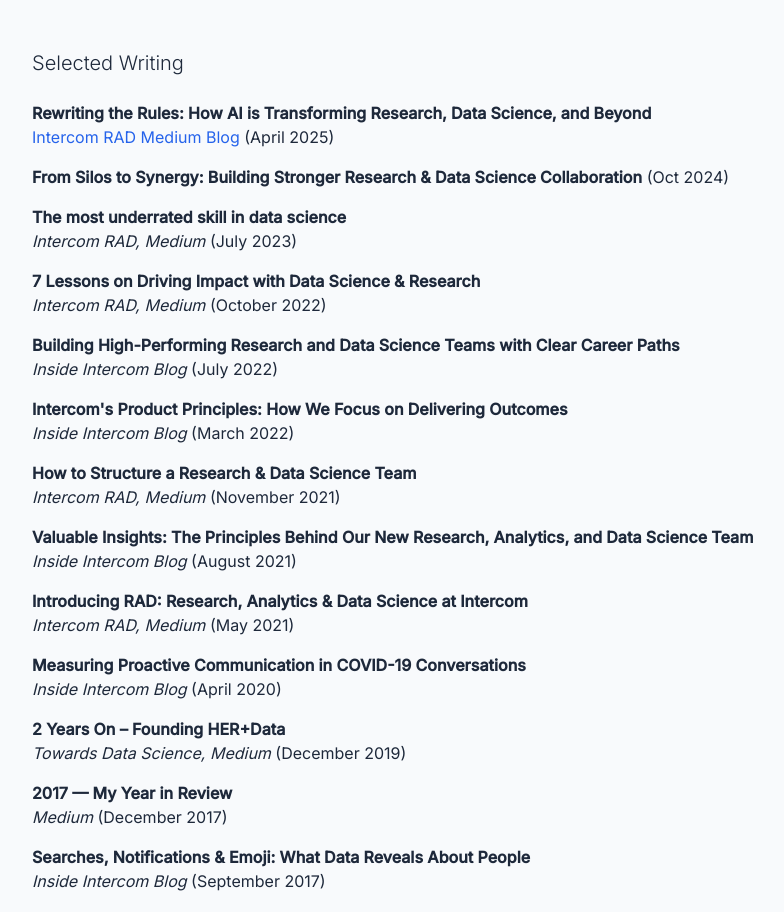
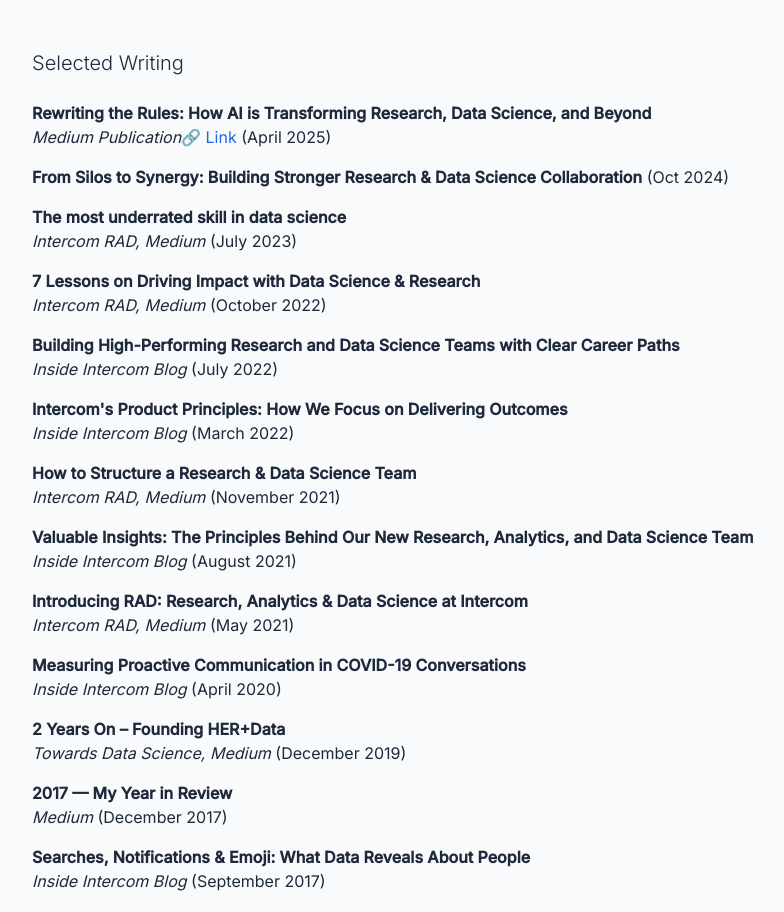
Before and after one commit to kchurch-maker/church-inspired-site-kit, a React (Vite) app: page / in a window 1280 px wide. Shown: the part 2761-3673 px from the top of the page, without its empty margins (160-944 px from the left). Built offline with nearby package versions, Linux system fonts and the light colour scheme.

Commit message:
updating links

```diff
--- a/src/components/WritingSpeaking.tsx
+++ b/src/components/WritingSpeaking.tsx
@@ -108,7 +108,8 @@ const WritingSpeaking = () => {
             <div>
               <p className="text-slate-800">
                 <strong>Rewriting the Rules: How AI is Transforming Research, Data Science, and Beyond</strong>
-                <br/> <a href="https://medium.com/intercom-rad/rewriting-the-rules-how-ai-is-transforming-research-data-science-and-beyond-f1ecc579ffa7" className="text-blue-600 hover:text-blue-800">Intercom RAD Medium Blog</a> (April 2025)
+                <br/> <em>Medium Publication</em>
+                <a href="https://medium.com/intercom-rad/rewriting-the-rules-how-ai-is-transforming-research-data-science-and-beyond-f1ecc579ffa7" className="text-blue-600 hover:text-blue-800">🔗 Link</a> (April 2025)
               </p>
             </div>
 
```
